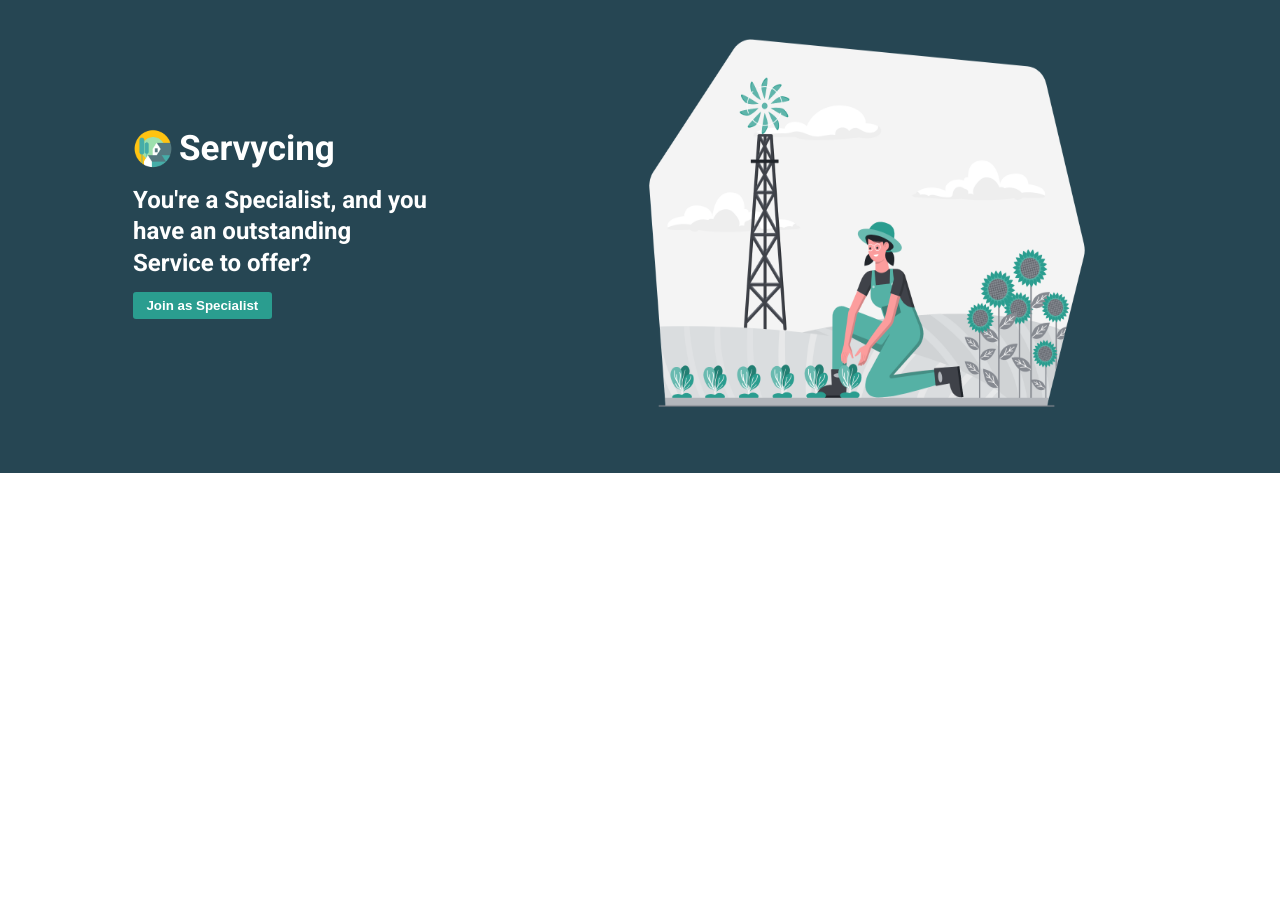
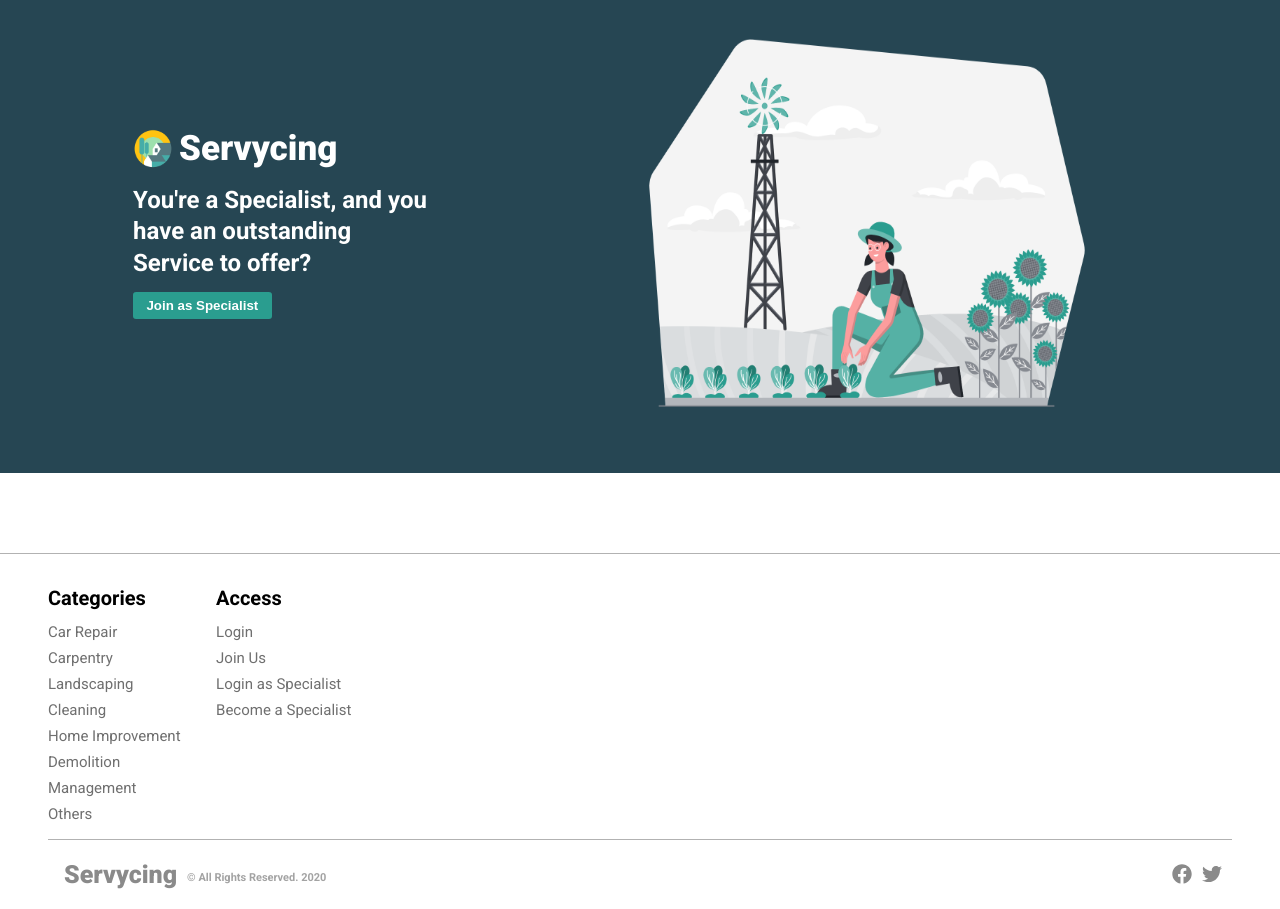
Before and after one commit to OzgeD/final-project-for-bootcamp, a React (Create React App) app: page / in a window 1280 px wide. Shown: the part 1740-2649 px from the top of the page. Before the commit the page ends 2213 px from the top, so only its background shows below. Built offline with nearby package versions, Linux system fonts and the light colour scheme; data requests are answered from the project's data file.

Commit message:
Adding footer

```diff
--- a/package.json
+++ b/package.json
@@ -4,6 +4,7 @@
   "private": true,
   "dependencies": {
     "@fortawesome/fontawesome-svg-core": "^1.2.35",
+    "@fortawesome/free-brands-svg-icons": "^5.15.3",
     "@fortawesome/free-solid-svg-icons": "^5.15.3",
     "@fortawesome/react-fontawesome": "^0.1.14",
     "@testing-library/jest-dom": "^5.11.9",
@@ -13,6 +14,7 @@
     "react": "^17.0.1",
     "react-dom": "^17.0.1",
     "react-responsive": "^8.2.0",
+    "react-router-dom": "^5.2.0",
     "react-scripts": "4.0.3",
     "styled-components": "^5.2.1",
     "web-vitals": "^1.1.0"
--- a/src/components/brandLogo/index.jsx
+++ b/src/components/brandLogo/index.jsx
@@ -20,22 +20,22 @@ const LogoImage = styled.div `
 `;
 
 const LogoTitle = styled.h2 `
-    color: #fff;
+    color: ${({ color }) => color ? color : "#fff" };
     font-size: ${({ size }) => size ? size + "px" : "20px" };
-    font-weight: 700;
+    font-weight: 900;
     margin: 0;
     margin-left: 6px;
 `;
 
 export function BrandLogo(props) {
-    const { logoSize, textSize } = props;
+    const { logoSize, textSize, color, hideLogo } = props;
 
     return (
         <BrandLogoContainer>
-            <LogoImage size= {logoSize}>
+            {!hideLogo && <LogoImage size= {logoSize}>
                 <img src={LogoImg} alt="Servycing Logo" />
-            </LogoImage>
-            <LogoTitle size= {textSize}>Servycing</LogoTitle>
+            </LogoImage>}
+            <LogoTitle size= {textSize} color={color} >Servycing</LogoTitle>
         </BrandLogoContainer>
     );
 
--- /dev/null
+++ b/src/components/footer/index.jsx
@@ -0,0 +1,138 @@
+import { FontAwesomeIcon } from "@fortawesome/react-fontawesome";
+import React from "react";
+import styled from "styled-components";
+import { BrandLogo } from "../brandLogo";
+import { faFacebook, faTwitter } from "@fortawesome/free-brands-svg-icons";
+
+
+const FooterContainer = styled.div `
+    border-top: 0.6px solid rgb(0, 0, 0, 0.3);
+    display: flex;
+    flex-direction: column;
+    justify-content: space-between;
+    min-height: 300px;
+    padding: 2em 3em;
+    padding-bottom: 0;
+    width:100%;
+`;
+
+const TopContainer = styled.div `
+    display: flex;
+    margin-bottom: 1em;
+    width: 100%;
+`;
+
+const ContentContainer = styled.div `
+    align-items: flex-start;
+    display: flex;
+    flex-direction: column;
+
+    &:not(:last-of-type) {
+        margin-right: 3%;
+    }
+`;
+
+const BottomContainer =styled.div `
+    align-items: center;
+    border-top: 0.6px solid rgb(0, 0, 0, 0.3);
+    display: flex;
+    height: 70px;
+    justify-content: space-between;
+    padding: 0 10px;
+
+`;
+
+const RightBottomContainer = styled.div `
+    display: flex;
+`;
+
+const LeftBottomContainer = styled.div `
+    display: flex;
+`;
+
+const Title = styled.div `
+    color: #000;
+    font-size: 20px;
+    font-weight: 600;
+    margin: 0;
+    margin-bottom: 13px;
+`;
+
+const FLink = styled.div `
+    color: #6F6F6F;
+    cursor: pointer;
+    font-size: 15px;
+    font-weight: 500;
+    text-decoration: none;
+
+    &:not(:last-of-type){
+        margin-bottom: 8px;
+    }
+`;
+
+const PrivacyText = styled.h6 `
+    align-items: center;
+    color: #a3a3a3;
+    display: flex;
+    font-size: 11px;
+    margin: 0;
+    margin-left: 10px;
+    margin-top: 5px;
+`;
+
+const SocialIcon = styled.div `
+    color: #8A8A8A;
+    cursor: pointer;
+    font-size: 20px;
+    transition: background-color, 200ms ease-in-out;
+
+    &:hover{
+        color: #777777;
+    }
+
+    &:not(:last-of-type){
+        margin-right: 10px;
+    }
+`;
+
+export function Footer(props){
+    return (
+        <FooterContainer>
+            <TopContainer>
+                <ContentContainer>
+                    <Title>Categories</Title>
+                    <FLink>Car Repair</FLink>
+                    <FLink>Carpentry</FLink>
+                    <FLink>Landscaping</FLink>
+                    <FLink>Cleaning</FLink>
+                    <FLink>Home Improvement</FLink>
+                    <FLink>Demolition</FLink>
+                    <FLink>Management</FLink>
+                    <FLink>Others</FLink>
+                </ContentContainer>
+                <ContentContainer>
+                    <Title>Access</Title>
+                    <FLink>Login</FLink>
+                    <FLink>Join Us</FLink>
+                    <FLink>Login as Specialist</FLink>
+                    <FLink>Become a Specialist</FLink>
+                </ContentContainer>
+            </TopContainer>
+            <BottomContainer>
+                <LeftBottomContainer>
+                    <BrandLogo hideLogo color="#8A8A8A"  textSize = {25} />
+                    <PrivacyText> &#169; All Rights Reserved. 2020</PrivacyText>
+                </LeftBottomContainer>
+                <RightBottomContainer>
+                    <SocialIcon>
+                        <FontAwesomeIcon icon={faFacebook}/>
+                    </SocialIcon>
+                    <SocialIcon>
+                        <FontAwesomeIcon icon={faTwitter}/>
+                    </SocialIcon>
+                </RightBottomContainer>
+            </BottomContainer>
+        </FooterContainer>
+    )
+
+}
--- a/src/containers/HomePage/index.jsx
+++ b/src/containers/HomePage/index.jsx
@@ -1,5 +1,6 @@
 import React from "react";
 import styled from "styled-components";
+import { Footer } from "../../components/footer";
 import { Marginer } from "../../components/marginer";
 import { Navbar } from "../../components/navbar";
 import { InnerPageContainer, PageContainer } from "../../components/pageContainer";
@@ -31,7 +32,9 @@ export function HomePage(props) {
                 </ContentContainer>
                 <Marginer direction="vertical" margin="5em" />
                 <SpecialistAd />
+                <Marginer direction="vertical" margin="5em" />
             </InnerPageContainer>
+            <Footer />
         </PageContainer>
     );
 }
```
Also changed, not shown: db-1618239901993.json (added, +48 -0 lines), 1 other file (tests, documents, lock files or other folders).
